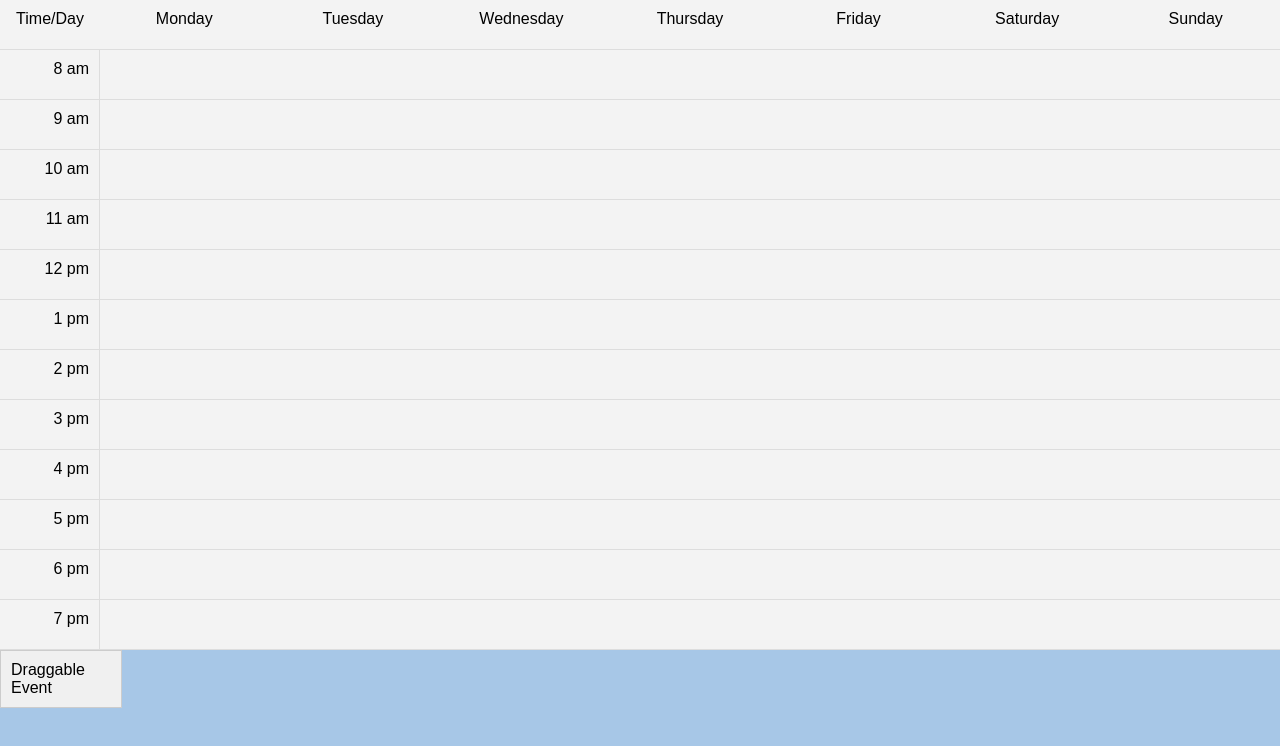
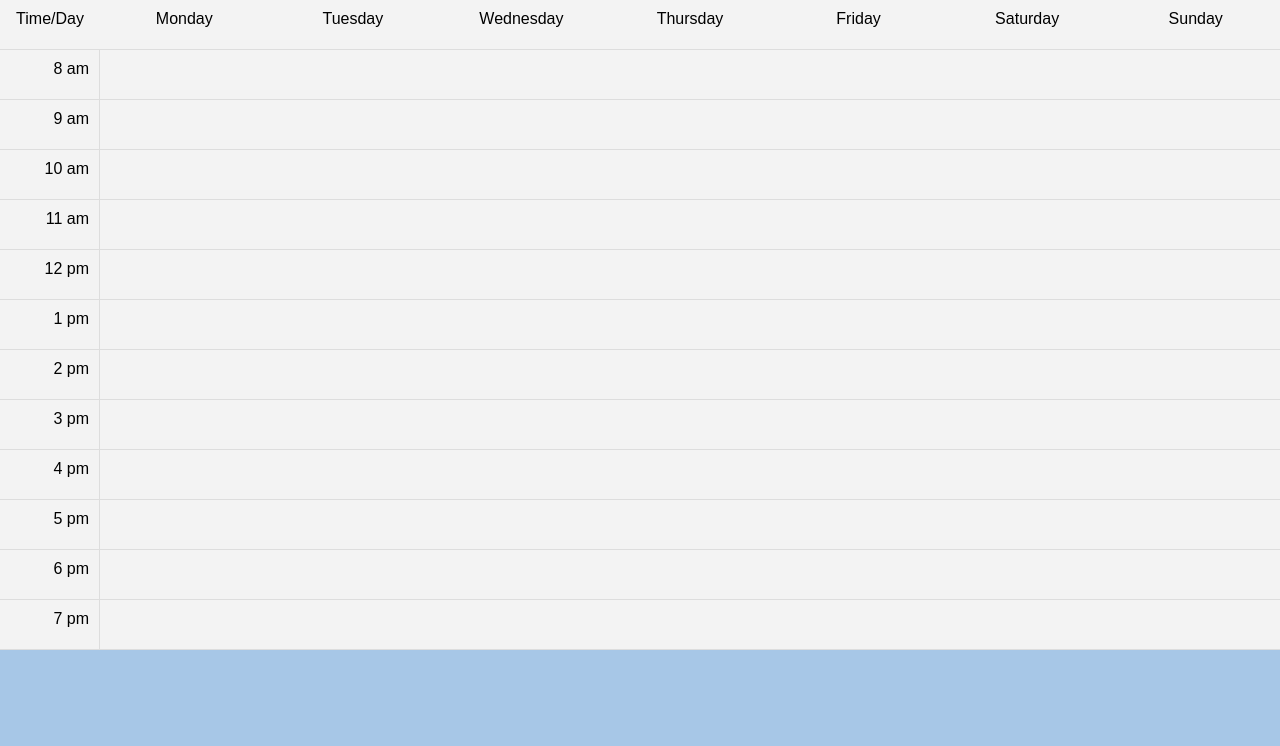
Before and after one commit to ErickLe02/UniversityScheduler, a website: page public/index.html in a window 1280 px wide. Drawn offline with Linux system fonts and the light colour scheme; no server answers.

Commit message:
Fix styling

```diff
--- a/public/index.html
+++ b/public/index.html
@@ -20,7 +20,7 @@
         <div class="header">Sunday</div>
     </div>
 
-    <div id="draggable-event" draggable="true">Draggable Event</div>
+    <div id="draggable-event" draggable="true" style="visibility:hidden;">Draggable Event</div>
     <div id="data-container"></div>
 
     <script src="script/script.js"></script>
```
